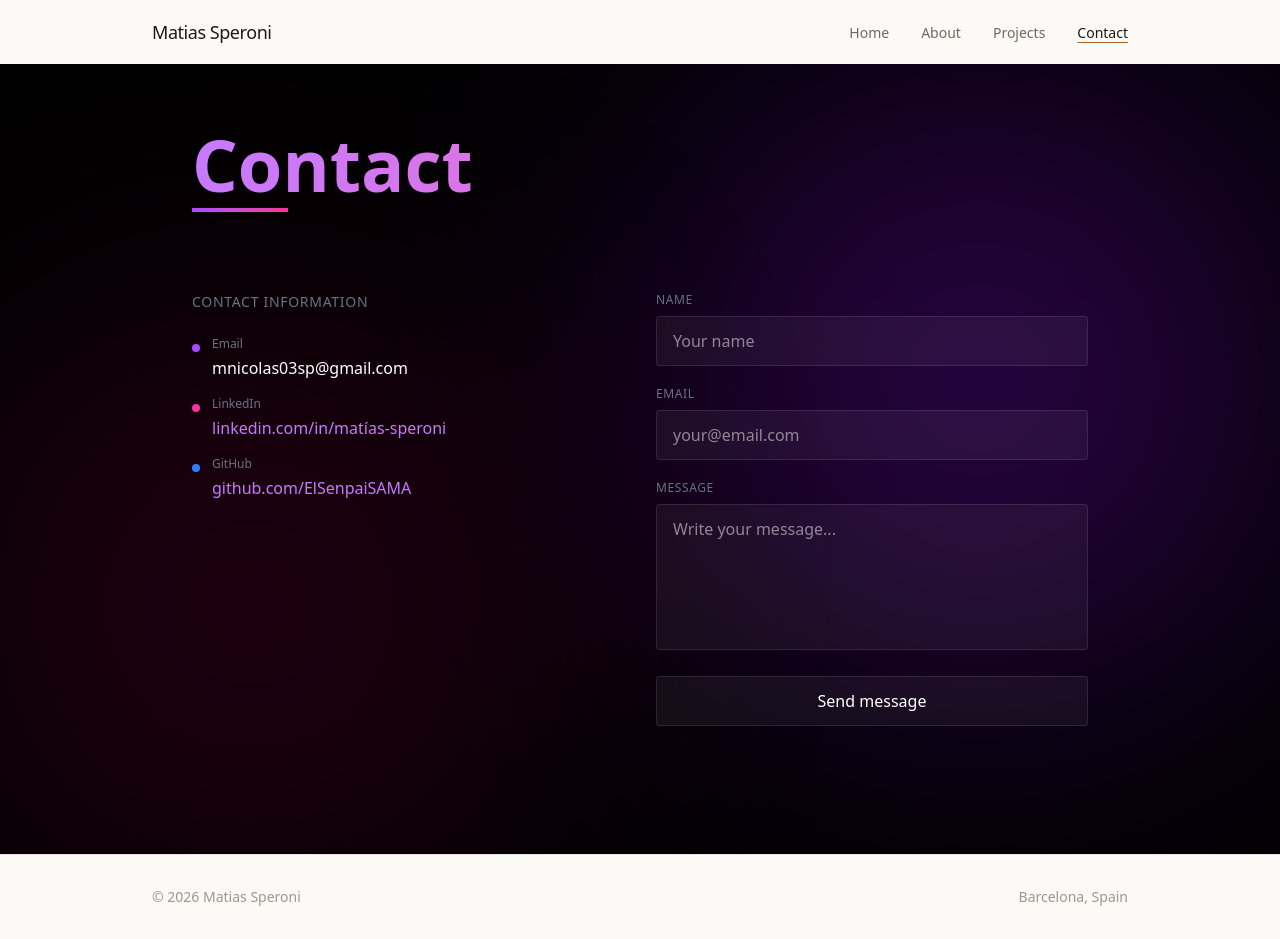
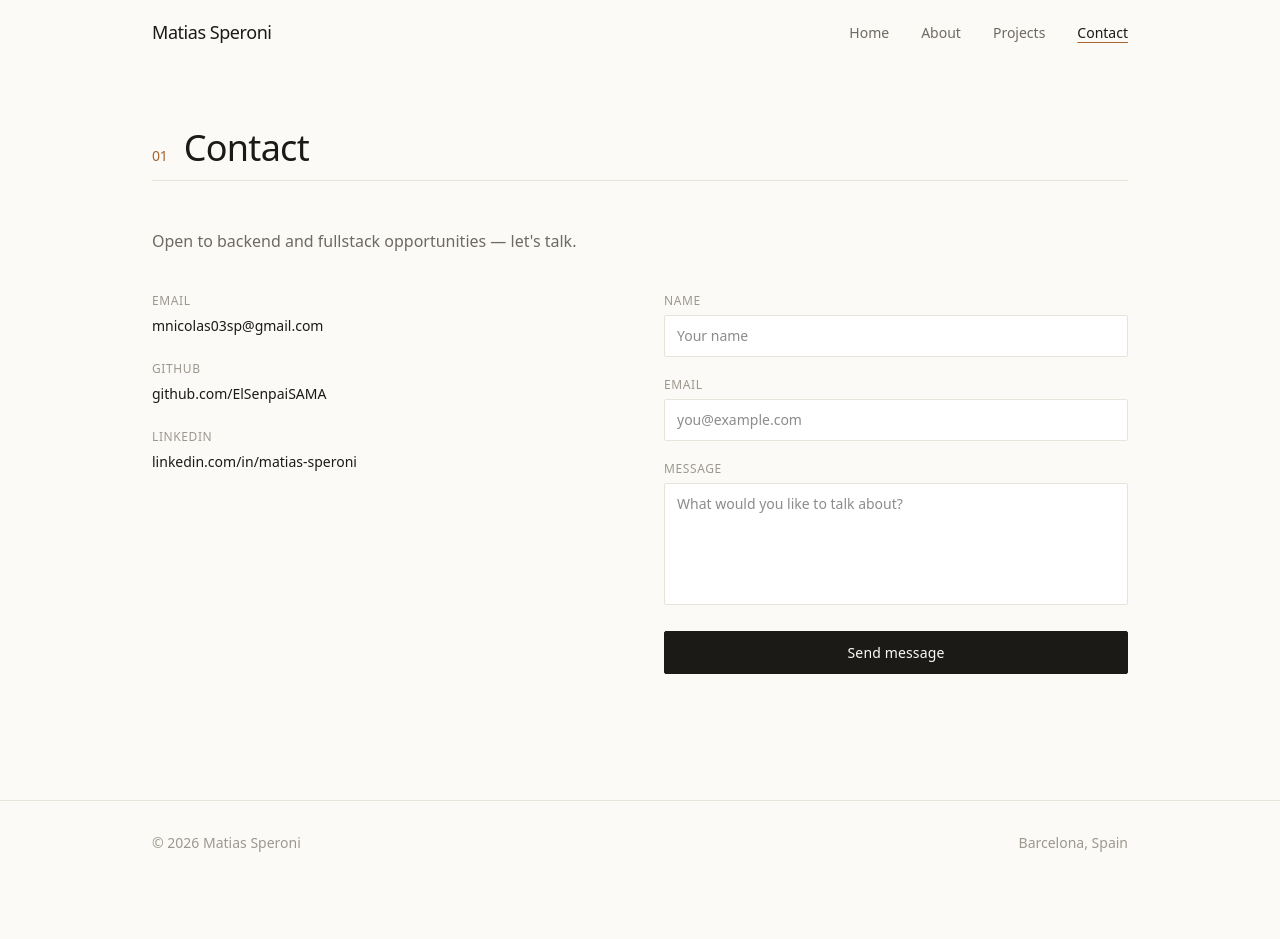
Before and after one commit to ElSenpaiSAMA/NextJS-Portfolio, a Next.js app: page /contacto in a window 1280 px wide. After the commit the page ends 885 px from the top, so only its background shows below. Built offline with nearby package versions, Linux system fonts and the light colour scheme.

Commit message:
Restyle contact page: mailto form with validation, updated links and copy

```diff
--- a/app/contacto/page.tsx
+++ b/app/contacto/page.tsx
@@ -1,88 +1,143 @@
 "use client";
 
-import { useForm, ValidationError } from "@formspree/react";
+import { useState } from "react";
+
+interface FormState {
+  name: string;
+  email: string;
+  message: string;
+}
+
+const INITIAL_FORM: FormState = { name: "", email: "", message: "" };
+
+const CONTACT_LINKS = [
+  {
+    label: "Email",
+    value: "mnicolas03sp@gmail.com",
+    href: "mailto:mnicolas03sp@gmail.com",
+  },
+  {
+    label: "GitHub",
+    value: "github.com/ElSenpaiSAMA",
+    href: "https://github.com/ElSenpaiSAMA",
+  },
+  {
+    label: "LinkedIn",
+    value: "linkedin.com/in/matias-speroni",
+    href: "https://linkedin.com/in/matias-speroni",
+  },
+];
+
+function SectionHeader({ number, title }: { number: string; title: string }) {
+  return (
+    <div className="mb-12">
+      <div className="flex items-baseline gap-4 mb-3">
+        <span
+          className="font-serif text-sm"
+          style={{
+            fontFamily: "var(--font-serif)",
+            color: "var(--color-accent)",
+            letterSpacing: "-0.01em",
+          }}
+        >
+          {number}
+        </span>
+        <h1
+          className="font-serif text-3xl sm:text-4xl font-normal"
+          style={{
+            fontFamily: "var(--font-serif)",
+            color: "var(--color-ink)",
+            letterSpacing: "-0.02em",
+          }}
+        >
+          {title}
+        </h1>
+      </div>
+      <div className="hairline" />
+    </div>
+  );
+}
 
 export default function ContactoPage() {
-  const [state, handleSubmit] = useForm("mrbzwjdp");
+  const [form, setForm] = useState<FormState>(INITIAL_FORM);
+  const [errors, setErrors] = useState<Partial<FormState>>({});
+
+  function validate(): boolean {
+    const next: Partial<FormState> = {};
+    if (!form.name.trim()) next.name = "Name is required.";
+    if (!form.email.trim()) {
+      next.email = "Email is required.";
+    } else if (!/^[^\s@]+@[^\s@]+\.[^\s@]+$/.test(form.email)) {
+      next.email = "Please enter a valid email.";
+    }
+    if (!form.message.trim()) next.message = "Message is required.";
+    setErrors(next);
+    return Object.keys(next).length === 0;
+  }
+
+  function handleSubmit(e: React.FormEvent) {
+    e.preventDefault();
+    if (!validate()) return;
+    const subject = encodeURIComponent("Portfolio contact");
+    const body = encodeURIComponent(
+      `Name: ${form.name}\nEmail: ${form.email}\n\n${form.message}`
+    );
+    window.location.href = `mailto:mnicolas03sp@gmail.com?subject=${subject}&body=${body}`;
+  }
+
+  function handleChange(e: React.ChangeEvent<HTMLInputElement | HTMLTextAreaElement>) {
+    const { name, value } = e.target;
+    setForm((prev) => ({ ...prev, [name]: value }));
+    if (errors[name as keyof FormState]) {
+      setErrors((prev) => ({ ...prev, [name]: undefined }));
+    }
+  }
+
+  const inputClass = (field: keyof FormState) =>
+    `w-full px-3 py-2.5 text-sm bg-surface border transition-colors duration-150 outline-none focus:border-ink ${
+      errors[field] ? "border-accent" : "border-hairline"
+    }`;
 
   return (
-    <section className="min-h-screen relative overflow-hidden bg-black px-4 sm:px-6 py-24 sm:py-32">
-      <div className="absolute top-20 right-0 w-[300px] sm:w-[600px] h-[300px] sm:h-[600px] bg-purple-600/30 rounded-full blur-[150px] pointer-events-none" />
-      <div className="absolute bottom-0 left-0 w-[250px] sm:w-[500px] h-[250px] sm:h-[500px] bg-pink-600/20 rounded-full blur-[150px] pointer-events-none" />
+    <div className="max-w-5xl mx-auto px-6 pt-32 pb-24">
+      <SectionHeader number="01" title="Contact" />
 
-      <div className="max-w-4xl mx-auto relative z-10">
-        <div className="mb-12 sm:mb-16 md:mb-20">
-          <h2 className="text-4xl sm:text-5xl md:text-6xl lg:text-7xl font-extrabold text-transparent bg-clip-text bg-gradient-to-r from-purple-400 via-pink-400 to-purple-400 animate-gradient">
-            Contact
-          </h2>
-          <div className="h-1 w-16 sm:w-24 bg-gradient-to-r from-purple-500 to-pink-500 mt-2" />
-        </div>
-        <div className="grid grid-cols-1 md:grid-cols-2 gap-6 sm:gap-8">
-          <div className="space-y-4 sm:space-y-6">
-            <h3 className="text-xs sm:text-sm uppercase tracking-wider text-gray-500">
-              Contact Information
-            </h3>
-            <div className="space-y-3 sm:space-y-4">
-              <div className="flex items-start gap-3">
-                <div className="flex-shrink-0">
-                  <div className="w-2 h-2 rounded-full bg-purple-500 mt-2" />
-                </div>
-                <div>
-                  <p className="text-xs text-gray-500 mb-1">Email</p>
-                  <p className="text-white text-sm sm:text-base break-all">mnicolas03sp@gmail.com</p>
-                </div>
-              </div>
-              <div className="flex items-start gap-3">
-                <div className="flex-shrink-0">
-                  <div className="w-2 h-2 rounded-full bg-pink-500 mt-2" />
-                </div>
-                <div>
-                  <p className="text-xs text-gray-500 mb-1">LinkedIn</p>
+      <p className="text-base mb-10" style={{ color: "var(--color-muted)" }}>
+        Open to backend and fullstack opportunities — let&apos;s talk.
+      </p>
+
+      <div className="grid grid-cols-1 md:grid-cols-2 gap-12">
+        {/* Contact info */}
+        <div className="space-y-6">
+          {CONTACT_LINKS.map(({ label, value, href }) => (
+            <div key={label}>
+              <p
+                className="text-xs uppercase tracking-wider mb-1"
+                style={{ color: "var(--color-faint)" }}
+              >
+                {label}
+              </p>
               <a
-                    href="https://www.linkedin.com/in/matías-speroni"
-                    target="_blank"
+                href={href}
+                target={href.startsWith("mailto") ? undefined : "_blank"}
                 rel="noopener noreferrer"
-                    className="text-purple-400 hover:text-purple-300 transition-colors text-sm sm:text-base break-all"
+                className="text-sm font-medium transition-colors duration-150 hover:text-accent"
+                style={{ color: "var(--color-ink)" }}
               >
-                    linkedin.com/in/matías-speroni
+                {value}
               </a>
             </div>
-              </div>
-              <div className="flex items-start gap-3">
-                <div className="flex-shrink-0">
-                  <div className="w-2 h-2 rounded-full bg-blue-500 mt-2" />
-                </div>
-                <div>
-                  <p className="text-xs text-gray-500 mb-1">GitHub</p>
-                  <a
-                    href="https://github.com/ElSenpaiSAMA"
-                    target="_blank"
-                    rel="noopener noreferrer"
-                    className="text-purple-400 hover:text-purple-300 transition-colors text-sm sm:text-base break-all"
-                  >
-                    github.com/ElSenpaiSAMA
-                  </a>
-                </div>
-              </div>
-            </div>
+          ))}
         </div>
 
-          <div>
-            {state.succeeded ? (
-              <div className="bg-green-500/10 border border-green-500/30 rounded p-6 text-center">
-                <div className="text-green-400 text-lg font-semibold mb-2">
-                  Message sent!
-                </div>
-                <p className="text-gray-300 text-sm">
-                  Thank you for contacting me. I will respond soon.
-                </p>
-              </div>
-            ) : (
-              <form onSubmit={handleSubmit} className="space-y-4 sm:space-y-5">
+        {/* Form */}
+        <form onSubmit={handleSubmit} noValidate className="space-y-5">
+          {/* Name */}
           <div>
             <label
               htmlFor="name"
-                    className="block text-xs uppercase tracking-wider text-gray-500 mb-2"
+              className="block text-xs uppercase tracking-wider mb-1.5"
+              style={{ color: "var(--color-faint)" }}
             >
               Name
             </label>
@@ -90,18 +145,26 @@ export default function ContactoPage() {
               type="text"
               id="name"
               name="name"
-                    required
-                    disabled={state.submitting}
-                    className="w-full px-3 sm:px-4 py-2.5 sm:py-3 bg-white/5 border border-white/10 rounded text-white text-sm sm:text-base focus:border-purple-500/50 focus:outline-none transition-colors disabled:opacity-50"
-                    placeholder="Your name
-                    "
+              value={form.name}
+              onChange={handleChange}
+              autoComplete="name"
+              className={inputClass("name")}
+              style={{ borderRadius: "var(--radius-sm)", color: "var(--color-ink)" }}
+              placeholder="Your name"
             />
-                  <ValidationError prefix="Name" field="name" errors={state.errors} className="text-red-400 text-xs mt-1" />
+            {errors.name && (
+              <p className="text-xs mt-1" style={{ color: "var(--color-accent)" }}>
+                {errors.name}
+              </p>
+            )}
           </div>
+
+          {/* Email */}
           <div>
             <label
               htmlFor="email"
-                    className="block text-xs uppercase tracking-wider text-gray-500 mb-2"
+              className="block text-xs uppercase tracking-wider mb-1.5"
+              style={{ color: "var(--color-faint)" }}
             >
               Email
             </label>
@@ -109,58 +172,51 @@ export default function ContactoPage() {
               type="email"
               id="email"
               name="email"
-                    required
-                    disabled={state.submitting}
-                    className="w-full px-3 sm:px-4 py-2.5 sm:py-3 bg-white/5 border border-white/10 rounded text-white text-sm sm:text-base focus:border-purple-500/50 focus:outline-none transition-colors disabled:opacity-50"
-                    placeholder="your@email.com"
+              value={form.email}
+              onChange={handleChange}
+              autoComplete="email"
+              className={inputClass("email")}
+              style={{ borderRadius: "var(--radius-sm)", color: "var(--color-ink)" }}
+              placeholder="you@example.com"
             />
-                  <ValidationError prefix="Email" field="email" errors={state.errors} className="text-red-400 text-xs mt-1" />
+            {errors.email && (
+              <p className="text-xs mt-1" style={{ color: "var(--color-accent)" }}>
+                {errors.email}
+              </p>
+            )}
           </div>
+
+          {/* Message */}
           <div>
             <label
               htmlFor="message"
-                    className="block text-xs uppercase tracking-wider text-gray-500 mb-2"
+              className="block text-xs uppercase tracking-wider mb-1.5"
+              style={{ color: "var(--color-faint)" }}
             >
               Message
             </label>
             <textarea
               id="message"
               name="message"
-                    required
+              value={form.message}
+              onChange={handleChange}
               rows={5}
-                    disabled={state.submitting}
-                    className="w-full px-3 sm:px-4 py-2.5 sm:py-3 bg-white/5 border border-white/10 rounded text-white text-sm sm:text-base focus:border-purple-500/50 focus:outline-none resize-none transition-colors disabled:opacity-50"
-                    placeholder="Write your message..."
+              className={inputClass("message")}
+              style={{ borderRadius: "var(--radius-sm)", color: "var(--color-ink)", resize: "none" }}
+              placeholder="What would you like to talk about?"
             />
-                  <ValidationError prefix="Message" field="message" errors={state.errors} className="text-red-400 text-xs mt-1" />
+            {errors.message && (
+              <p className="text-xs mt-1" style={{ color: "var(--color-accent)" }}>
+                {errors.message}
+              </p>
+            )}
           </div>
-                <button
-                  type="submit"
-                  disabled={state.submitting}
-                  className="w-full px-4 sm:px-6 py-2.5 sm:py-3 bg-white/5 border border-white/10 text-white rounded hover:border-purple-500/50 hover:bg-white/10 transition-all font-medium text-sm sm:text-base disabled:opacity-50 disabled:cursor-not-allowed"
-                >
-                  {state.submitting ? "Sending..." : "Send message"}
+
+          <button type="submit" className="btn-primary w-full">
+            Send message
           </button>
         </form>
-            )}
       </div>
     </div>
-      </div>
-
-      <style jsx>{`
-        @keyframes gradient {
-          0%, 100% {
-            background-position: 0% 50%;
-          }
-          50% {
-            background-position: 100% 50%;
-          }
-        }
-        .animate-gradient {
-          background-size: 200% 200%;
-          animation: gradient 3s ease infinite;
-        }
-      `}</style>
-    </section>
   );
 }
```
Lines whose indentation alone changed are shown as unchanged.
